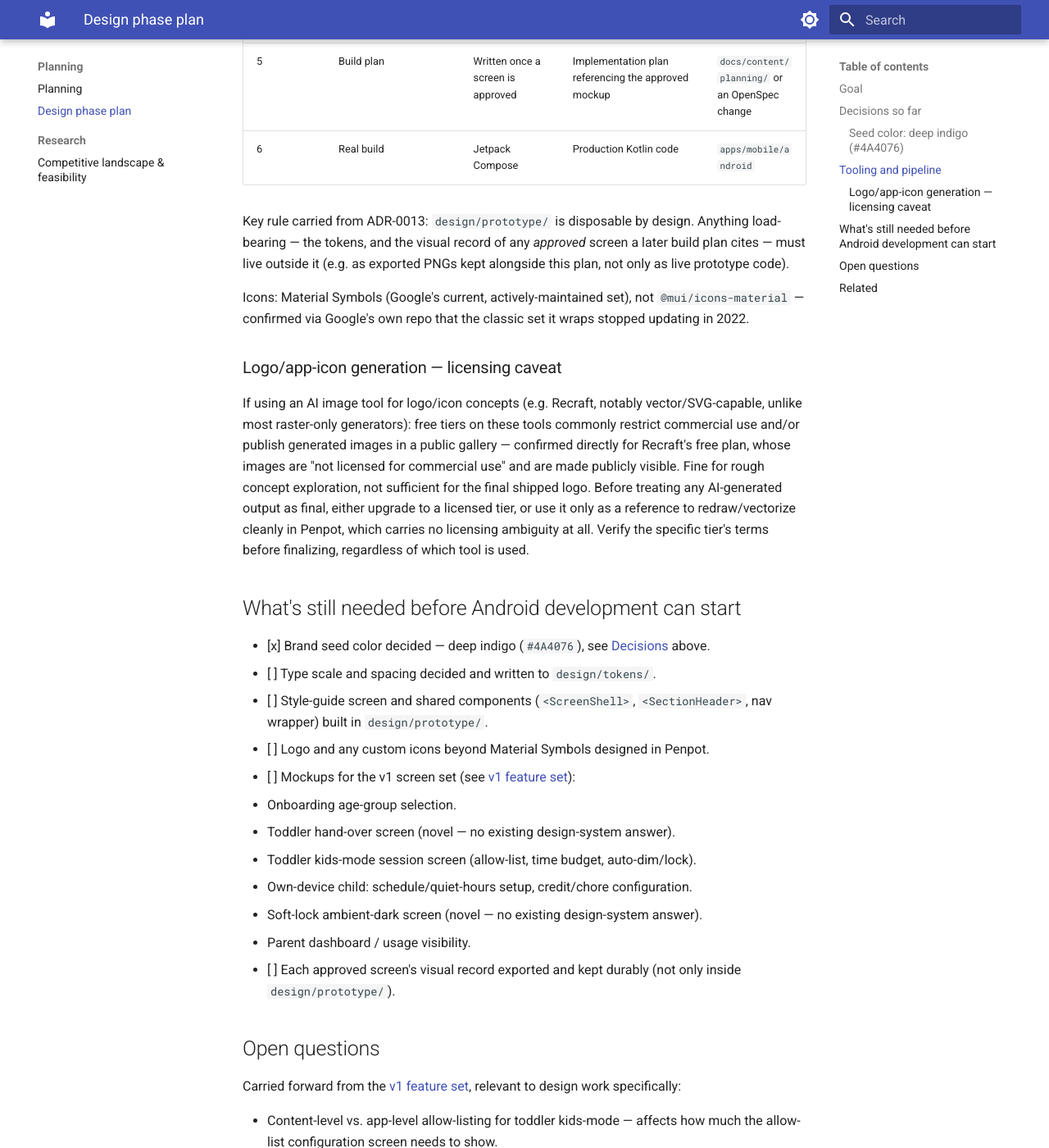
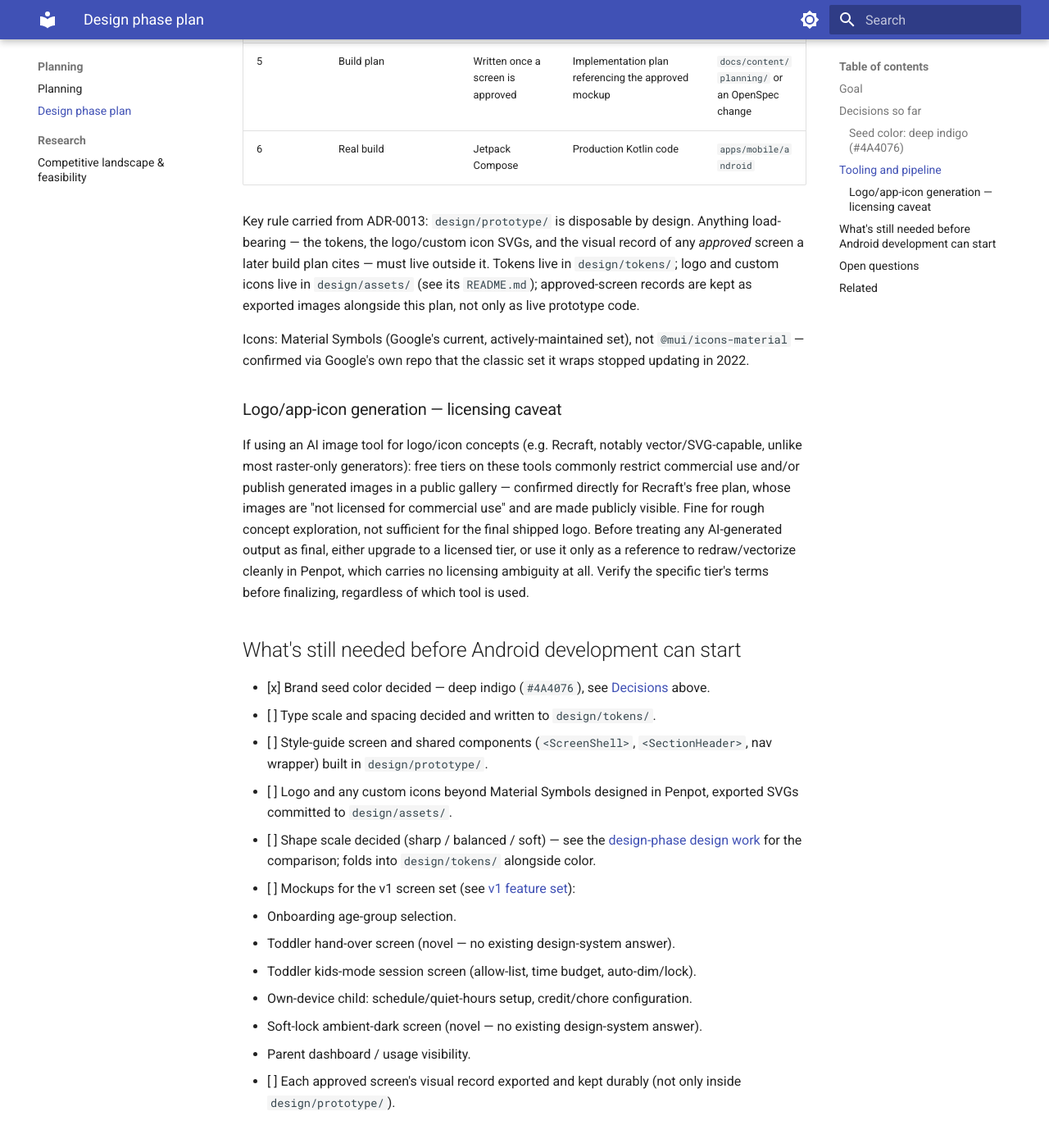
Before and after one commit to AngeshBhardwaj/chetna, an MkDocs documentation site: the page built from docs/content/planning/design-phase-plan.md, in a window 1280 px wide and 1400 px high, scrolled down 1637 px. Shown: the whole window at 82% size. Built offline with MkDocs 1.6.1 and Material for MkDocs 9.7.7, drawn with Linux system fonts in a browser that asks for light colours; some of the changed text lies outside the part shown.

Commit message:
Add durable design/assets location, fix disposable-folder inconsistency
Custom icons/logo were pointed at the disposable prototype folder;
moved to design/assets/ per ADR-0013's own durability rule.

```diff
--- a/docs/content/planning/design-phase-plan.md
+++ b/docs/content/planning/design-phase-plan.md
@@ -21,14 +21,14 @@
 | 0 (once) | Brand foundations — seed color(s), type scale, spacing | Decided once, hand-authored | Durable token values | `design/tokens/` |
 | 0 (once) | Real Android theme, generated from tokens | Google Material Theme Builder (or equivalent) | Kotlin `ColorScheme`/`Typography` | `apps/mobile/android` (once scaffolded) |
 | 0 (once) | Prototype adapter theme + style guide + shared components | Hand-written, React + MUI | `theme.ts` (lossy MUI adapter), a style-guide screen, `<ScreenShell>`/`<SectionHeader>`/nav components | `design/prototype/` |
-| 1 | Custom graphics (only if a feature needs an icon/illustration beyond Material Symbols) | Penpot | SVG | `design/prototype/src/assets/` |
+| 1 | Custom graphics (only if a feature needs an icon/illustration beyond Material Symbols) | Penpot | SVG | `design/assets/` (durable — see below) |
 | 2 | Screen/flow mockup | React + MUI prototype, written directly as code | `.tsx` screen files reusing the theme + shared components | `design/prototype/src/screens/<feature>/` |
 | 3 | Review | Browser (`npm run dev`) | Feedback, iterated in place | same files |
 | 4 | "Export" | None — it's already committed code | — | — |
 | 5 | Build plan | Written once a screen is approved | Implementation plan referencing the approved mockup | `docs/content/planning/` or an OpenSpec change |
 | 6 | Real build | Jetpack Compose | Production Kotlin code | `apps/mobile/android` |
 
-Key rule carried from ADR-0013: `design/prototype/` is disposable by design. Anything load-bearing — the tokens, and the visual record of any *approved* screen a later build plan cites — must live outside it (e.g. as exported PNGs kept alongside this plan, not only as live prototype code).
+Key rule carried from ADR-0013: `design/prototype/` is disposable by design. Anything load-bearing — the tokens, the logo/custom icon SVGs, and the visual record of any *approved* screen a later build plan cites — must live outside it. Tokens live in `design/tokens/`; logo and custom icons live in `design/assets/` (see its `README.md`); approved-screen records are kept as exported images alongside this plan, not only as live prototype code.
 
 Icons: Material Symbols (Google's current, actively-maintained set), not `@mui/icons-material` — confirmed via Google's own repo that the classic set it wraps stopped updating in 2022.
 
@@ -41,7 +41,8 @@
 - [x] Brand seed color decided — deep indigo (`#4A4076`), see [Decisions](#decisions-so-far) above.
 - [ ] Type scale and spacing decided and written to `design/tokens/`.
 - [ ] Style-guide screen and shared components (`<ScreenShell>`, `<SectionHeader>`, nav wrapper) built in `design/prototype/`.
-- [ ] Logo and any custom icons beyond Material Symbols designed in Penpot.
+- [ ] Logo and any custom icons beyond Material Symbols designed in Penpot, exported SVGs committed to `design/assets/`.
+- [ ] Shape scale decided (sharp / balanced / soft) — see the [design-phase design work](../documentation/adr/0013-design-prototype-tooling.md) for the comparison; folds into `design/tokens/` alongside color.
 - [ ] Mockups for the v1 screen set (see [v1 feature set](../brainstorm/v1-feature-set.md)):
   - Onboarding age-group selection.
   - Toddler hand-over screen (novel — no existing design-system answer).
```
Also changed, not shown: design/assets/README.md (added).
